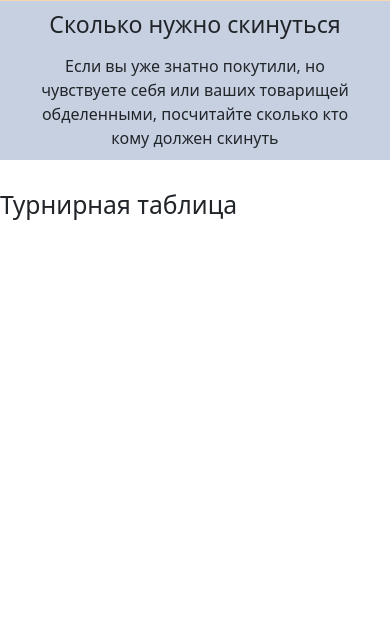
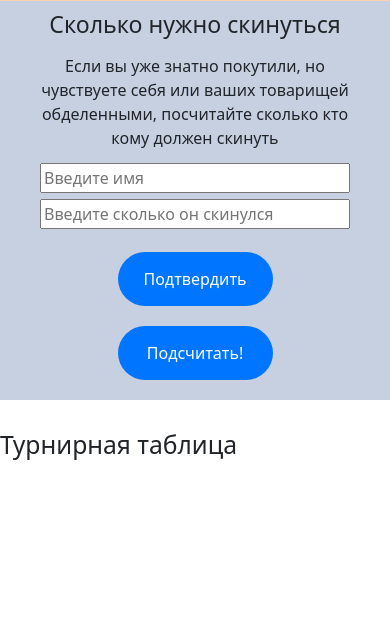
Before and after one commit to Best-friend-ribolovi/Best-friend-ribolovi.github.io, a PHP site: page / in a window 390 px wide. Shown: the part 1385-2025 px from the top of the page. Run offline with PHP 8.4, Linux system fonts and the light colour scheme.

Commit message:
BigUpdate2

```diff
--- a/css/calc_beer.css
+++ b/css/calc_beer.css
@@ -42,7 +42,6 @@
 .calc__block_persone{
     width: 60px;
     height: 60px;
-    background: url('../icons/Persone.svg') center/cover;
     transition: .2s all;
 }
 .calc__block_persone:hover{
@@ -85,9 +84,9 @@
     display: block;
 }
 .calc__block_text{
-    margin-bottom: 20px;
+    margin-bottom: 10px;
 }
-.calc__beer_btn{
+.calc__beer_btn, .buton{
     display: flex;
     justify-content: center;
     padding: 15px;
--- a/css/calc_money.css
+++ b/css/calc_money.css
@@ -0,0 +1,35 @@
+.calc__money{
+    padding: 0 20px;
+}
+.calc__money_inputs{
+    display: flex;
+    justify-content: space-between;
+}
+.calc__money input{
+    width: 48%;
+}
+.calc__money_persone{
+    display: flex;
+    justify-content: space-between;
+    margin: 10px 0;
+}
+.calc__money_result{
+    margin: 15px 0;
+}
+
+/*Adaptive*/
+@media(max-width: 1000px){
+    .calc__money_inputs{
+        justify-content: center;
+        flex-wrap: wrap;
+    }
+    .calc__money input{
+        width: 80%;
+        margin: 3px 0;
+    }
+}
+@media(max-width: 420px){
+    .calc__money input{
+        width: 100%;
+    }
+}
--- a/css/plug.css
+++ b/css/plug.css
@@ -25,7 +25,7 @@
     padding: 24px 0;
     color: #fff;
     white-space: nowrap;
-    animation: marquee 6s infinite linear; /* notice the infinite */
+    animation: marquee 3s infinite linear; /* notice the infinite */
 }
 .marquee:after{
     content: 'Ловить рыбу - Кушать водочку - Пить пиво - Поклева нет - ';
--- a/index.html
+++ b/index.html
@@ -42,13 +42,13 @@
                             </div>
                         </div>
                         <div class="calc__block_persones">
-                            <div class="calc__block_persone"></div>
-                            <div class="calc__block_persone"></div>
-                            <div class="calc__block_persone"></div>
-                            <div class="calc__block_persone"></div>
-                            <div class="calc__block_persone"></div>
-                            <div class="calc__block_persone"></div>
-                            <div class="calc__block_persone"></div>
+                            <div class="calc__block_persone" style="background: url('./icons/Persone.svg') center center / cover;"></div>
+                            <div class="calc__block_persone" style="background: url('./icons/Persone.svg') center center / cover;"></div>
+                            <div class="calc__block_persone" style="background: url('./icons/Persone.svg') center center / cover;"></div>
+                            <div class="calc__block_persone" style="background: url('./icons/Persone.svg') center center / cover;"></div>
+                            <div class="calc__block_persone" style="background: url('./icons/Persone.svg') center center / cover;"></div>
+                            <div class="calc__block_persone" style="background: url('./icons/Persone.svg') center center / cover;"></div>
+                            <div class="calc__block_persone" style="background: url('./icons/Persone.svg') center center / cover;"></div>
                         </div>
                         <div class="calc__block_persone-individual">
                             <div class="calc__block_persone-maksim" style="background: url('./icons/Maksim.svg') center center / cover;"></div>
@@ -66,7 +66,7 @@
                         </div>
                         <input class="input__calc" type="range" min="0" max="1">
                     </div>
-                    <div class="calc__beer_btn">Подсчитать!</div>
+                    <div class="calc__beer_btn buton">Подсчитать!</div>
                     <div class="calc__beer_result"></div>
                 </div>
                 <div class="calc__block">
@@ -80,6 +80,16 @@
                             </div>
                         </div>
                     </div>
+                    <div class="calc__money">
+                        <div class="calc__money_persones"></div>
+                        <div class="calc__money_inputs">
+                            <input class="calc__money_name" name="name" type="text" placeholder="Введите имя">
+                            <input class="calc__money_member" name="money" type="text" placeholder="Введите сколько он скинулся">
+                        </div>
+                        <div class="calc__money_confirm buton">Подтвердить</div>
+                        <div class="calc__money_btn buton">Подсчитать!</div>
+                        <div class="calc__money_result"></div>
+                    </div>
                 </div>
             </div>
 
@@ -90,9 +100,10 @@
     </section>
     <div class="marquee-container">
         <p class="marquee">
-            Ловить рыбу - Кушать водочку - Пить пиво - Поклева нет -
+            Ловить рыбу - Кушать водочку - Пить пиво - Поклева нет -&nbsp;
         </p>
     </div>
+
     <section class="album" id="album">
         <div class="container container-album">
             <h2 class="element-animation">Фото-альбом</h2>
@@ -117,7 +128,7 @@
         </div>
 
     </section>
-
+    <section class="wooo"></section>
     <footer id="footer"></footer>
     <script src="./js/main.js"></script>
     <script src="./js/anim.js"></script>
--- a/js/calc_beer.js
+++ b/js/calc_beer.js
@@ -31,16 +31,13 @@ window.addEventListener('DOMContentLoaded', function(){
                                 }
                                 else{
                                     for(let j = 0; j < persone.length; j++){
-                                        personeNumber=0;
+                                        personeNumber=0;flag = 0;
                                         persone[j].style.background = "url('./icons/Persone.svg') center/cover";
-                                        flag = 0;
                                     }
                                 }
                             }
                             else{
-                                personeNumber=i;
-                                flag = 1;
-                                break;
+                                personeNumber=i;flag = 1;break;
                             }
                             if (i==0 && personeNumber == 0 && flag == 1){
                                 persone[0].style.background = "url('./icons/PersoneCheck.svg') center/cover";
@@ -66,8 +63,6 @@ window.addEventListener('DOMContentLoaded', function(){
                 }
             }
         });
-
-
     let radmir = document.querySelector('.calc__block_persone-radmir'),
         radmirText = document.querySelector('.calc__block_persone-individual.radmir.text'),
         maksimText = document.querySelector('.calc__block_persone-individual.maksim.text'),
@@ -80,7 +75,6 @@ window.addEventListener('DOMContentLoaded', function(){
         if(radmir.style.background == 'url("./icons/Radmir.svg") center center / cover'){radmir.style.background = "url('./icons/RadmirCheck.svg') center/cover";radmirText.innerHTML = 'Радмир будет с нами пить и компания очень этому рада';}
         else{radmir.style.background = "url('./icons/Radmir.svg') center/cover";radmirText.innerHTML = 'Радмир не будет пить';}
     });
-
     let input__calc = document.querySelector('.input__calc'),
         input__calc_text = document.querySelector('.calc__beer_range .text');
         input__calc.value = 0;
@@ -88,10 +82,8 @@ window.addEventListener('DOMContentLoaded', function(){
         if(input__calc.value == 0){input__calc_text.innerHTML = 'Выпить, чтобы культурно посидеть';}
         else{input__calc_text.innerHTML = 'Выпить, чтобы забыть о пустых ходок за рыбой';}
     });
-
     let calc__beer_btn = document.querySelector('.calc__beer_btn'),
         calc__beer_result = document.querySelector('.calc__beer_result');
-
     calc__beer_btn.addEventListener('click', ()=>{
         console.log(persone[0]);
         if((persone[0].style.background != 'url("./icons/PersoneCheck.svg") center center / cover') && maksimText.textContent != "Естественно Максим пьет" && radmirText.textContent != "Радмир будет с нами пить и компания очень этому рада"){
@@ -106,11 +98,6 @@ window.addEventListener('DOMContentLoaded', function(){
             }
         }
     });
-
-
-
-
-
     function final(persone,personeChislo, maksim, radmir, check){
         let point = 0;
         let litr = 'а';
--- a/js/calc_money.js
+++ b/js/calc_money.js
@@ -0,0 +1,57 @@
+window.addEventListener('DOMContentLoaded', function(){
+    'use strict';
+    let name = document.querySelector('.calc__money_name'),
+        money = document.querySelector('.calc__money_member'),
+        confirm_btn = document.querySelector('.calc__money_confirm'),
+        money_btn = document.querySelector('.calc__money_btn');
+    name.addEventListener('change', ()=>{
+        console.log(money);
+        money.placeholder = `Введите сколько ${name.value} скинулся`;
+        if(name.value == 'Максим' || 'Макс' || 'Максон' || 'Max' || 'максим' || 'макс' || 'максон' || 'max'){
+            document.querySelector('body').innerHTML += '<div class="horror"><div>Введи какой Максим...</div></div>';
+            setTimeout(() => {
+                document.querySelector('.horror').classList.add('disable');
+            }, 3000);
+            setTimeout(() => {
+                document.querySelector('.horror').remove();
+            }, 4000);
+        }
+    });
+    confirm_btn.addEventListener('click', ()=>{
+        let money_persones = document.querySelector('.calc__money_persones');
+        if(name.value!='' && money.value!=''){
+            money_persones.innerHTML += `<div class="calc__money_persone"><div class="calc__money_persone-name">${name.value}</div><div class="flex"><div class="calc__money_persone-money">${money.value}</div>₽</div></div>`;
+            name.value = '';
+            money.value = '';
+            money.placeholder = `Введите сколько он скинулся`;
+        }
+    });
+    money_btn.addEventListener('click', ()=>{
+        let money_persones = document.querySelector('.calc__money_persones');
+        if(money_persones.textContent != ''){
+            let money__persone_name = document.querySelectorAll('.calc__money_persone-name'),
+                money__persone_money = document.querySelectorAll('.calc__money_persone-money'),
+                result = 0,
+                money_result = document.querySelector('.calc__money_result');
+            for(let i=0; i<money__persone_name.length; i++){
+                console.log(money__persone_money[i].textContent);
+                result += +money__persone_money[i].textContent;
+            }
+            money_result.innerHTML = `<h3>Сумма: ${result}</h3>`;
+            let average = result/money__persone_name.length;
+            console.log(average);
+            for(let i=0; i<money__persone_name.length; i++){
+                if(money__persone_money[i].textContent < average){
+                    money_result.innerHTML += `<div>${money__persone_name[i].textContent} должен скинуть в банк ${Math.round((average - (+money__persone_money[i].textContent) + Number.EPSILON) * 100) / 100}₽</div>`;
+                }
+                else{
+                    money_result.innerHTML += `<div>${money__persone_name[i].textContent} должен получить из банка ${Math.round(((+money__persone_money[i].textContent) - average + Number.EPSILON) * 100) / 100}₽</div>`;
+                }
+            }
+        }
+        else{
+            let money_result = document.querySelector('.calc__money_result');
+            money_result.innerHTML = `<h3>Введи хотя бы что-то, брат</h3>`;
+        }
+    });
+});
```
Also changed, not shown: css/main.css (+25 -0 lines).
